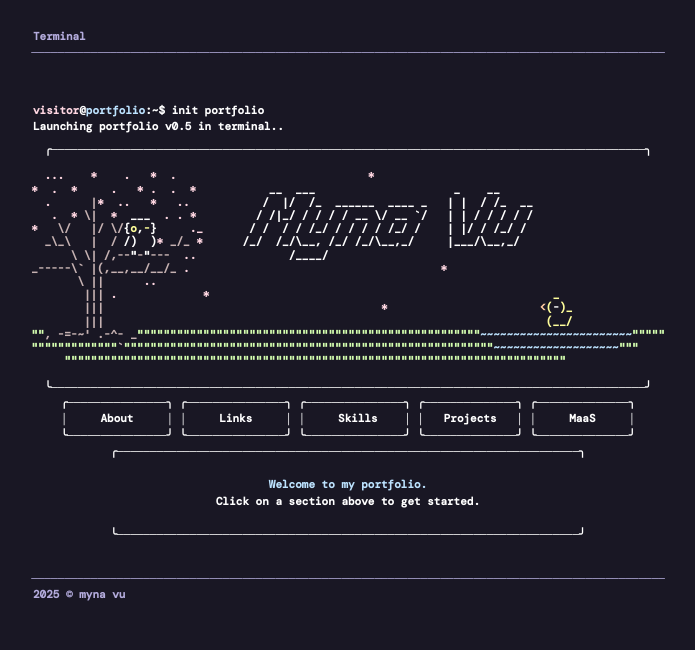
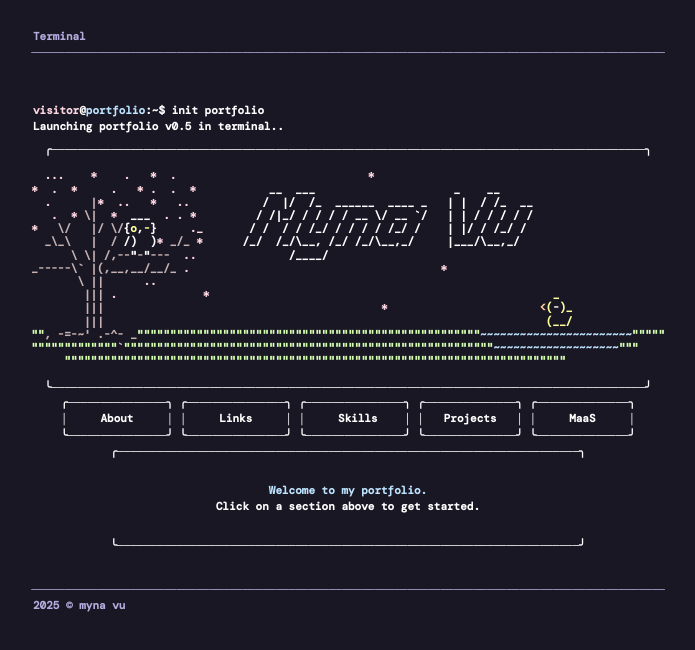
Before and after one commit to mynavu/portfoliov5, a React (Vite) app: page / in a window 1280 px wide. Shown: the top 650 px of the page, without its empty margins (292-987 px from the left). Built offline with nearby package versions, Linux system fonts and the light colour scheme; a web font is replaced by a local one.

Commit message:
added nl

```diff
--- a/src/App.jsx
+++ b/src/App.jsx
@@ -163,18 +163,23 @@ function App() {
   {pageState === 'skills' && <Skills />}
   {pageState === 'other' && <Other />}
   {pageState === null &&
-  <div className='small flex flex-col items-center fade3'>
-    <pre>
-            {`╭──────────────────────────────────────────────────────────────────────╮`}
-    </pre>
-    <p>&nbsp;</p>
-    <p className='text-center blue'>Welcome to my portfolio.</p>
-    <p className='text-center'>Click on a section above to get started.</p>
-    <p>&nbsp;</p>
-    <pre>
-            {`╰──────────────────────────────────────────────────────────────────────╯`}
-    </pre>
-  </div>
+<div className="small flex flex-col items-center fade3">
+  <pre className="whitespace-pre-wrap break-all font-mono">
+{`╭──────────────────────────────────────────────────────────────────────╮`}
+  </pre>
+
+  <p className="my-1">&nbsp;</p>
+
+  <p className="text-center blue break-words">Welcome to my portfolio.</p>
+  <p className="text-center break-words">Click on a section above to get started.</p>
+
+  <p className="my-1">&nbsp;</p>
+
+  <pre className="whitespace-pre-wrap break-all font-mono">
+{`╰──────────────────────────────────────────────────────────────────────╯`}
+  </pre>
+</div>
+
   }
   <p className='text-center mt-10 l-black'>────────────────────────────────────────────────────────────────────────────────────────────────</p>
   <p className='l-black self-start'>2025 © myna vu</p>
--- a/src/Skills.jsx
+++ b/src/Skills.jsx
@@ -6,18 +6,22 @@ export const Skills = () => {
     useEffect(() => {
         if (contentRef.current) {
           contentRef.current.innerHTML = `
-<pre>
+<pre class="">
 ╭──────────────────────────────────────────────────────────────────────╮
 
 
-    Languages: <span class="yellow">Javascript</span>, <span class="d-blue">Python</span>, <span class="blue">SQl</span>, <span class="orange">HTML</span>, <span class="purple">CSS</span>
+<div class="flex flex-col items-center whitespace-pre-wrap  font-mono smallest gap-5 ">
 
-    Frameworks/Libraries: <span class="teal">React.js</span>, <span class="green">Node.js</span>, <span class="blue">Tailwind CSS</span>
 
-    Technologies: <span class="d-green">Supabase</span>, <span class="blue">PostgreSQL</span>, <span class="red">Git</span>, <span class="orange">TypeORM</span>, <span class="green">Swagger</span>, <span class="teal">Netlify</span>, <span class="red">Oracle</span>
+    <div>Languages: <span class="yellow">Javascript</span>, <span class="d-blue">Python</span>, <span class="blue">SQl</span>, <span class="orange">HTML</span>, <span class="purple">CSS</span>, <span class="pink">Natural Language</span></div>
 
-    Creative: <span class="blue">Photoshop</span>, <span class="yellow">Illustrator</span>, <span class="teal">MAYA</span>, <span class="purple">Canva</span>, <span class="red">Figma</span>, <span class="green">Affinity</span>
+    <div>Frameworks/Libraries: <span class="teal">React.js</span>, <span class="green">Node.js</span>, <span class="blue">Tailwind CSS</span></div>
 
+    <div>Technologies: <span class="d-green">Supabase</span>, <span class="blue">PostgreSQL</span>, <span class="red">Git</span>, <span class="orange">TypeORM</span>, <span class="green">Swagger</span>, <span class="teal">Netlify</span>, <span class="red">Oracle</span></div>
+
+    <div>Creative: <span class="blue">Photoshop</span>, <span class="yellow">Illustrator</span>, <span class="teal">MAYA</span>, <span class="purple">Canva</span>, <span class="red">Figma</span>, <span class="green">Affinity</span></div>
+
+    </div>
 
 ╰──────────────────────────────────────────────────────────────────────╯
 
--- a/src/index.css
+++ b/src/index.css
@@ -87,7 +87,7 @@ body, html {
 }
 
 .small {
-  width: 445px;
+  width: 480px;
   margin: auto;
 }
 
```
